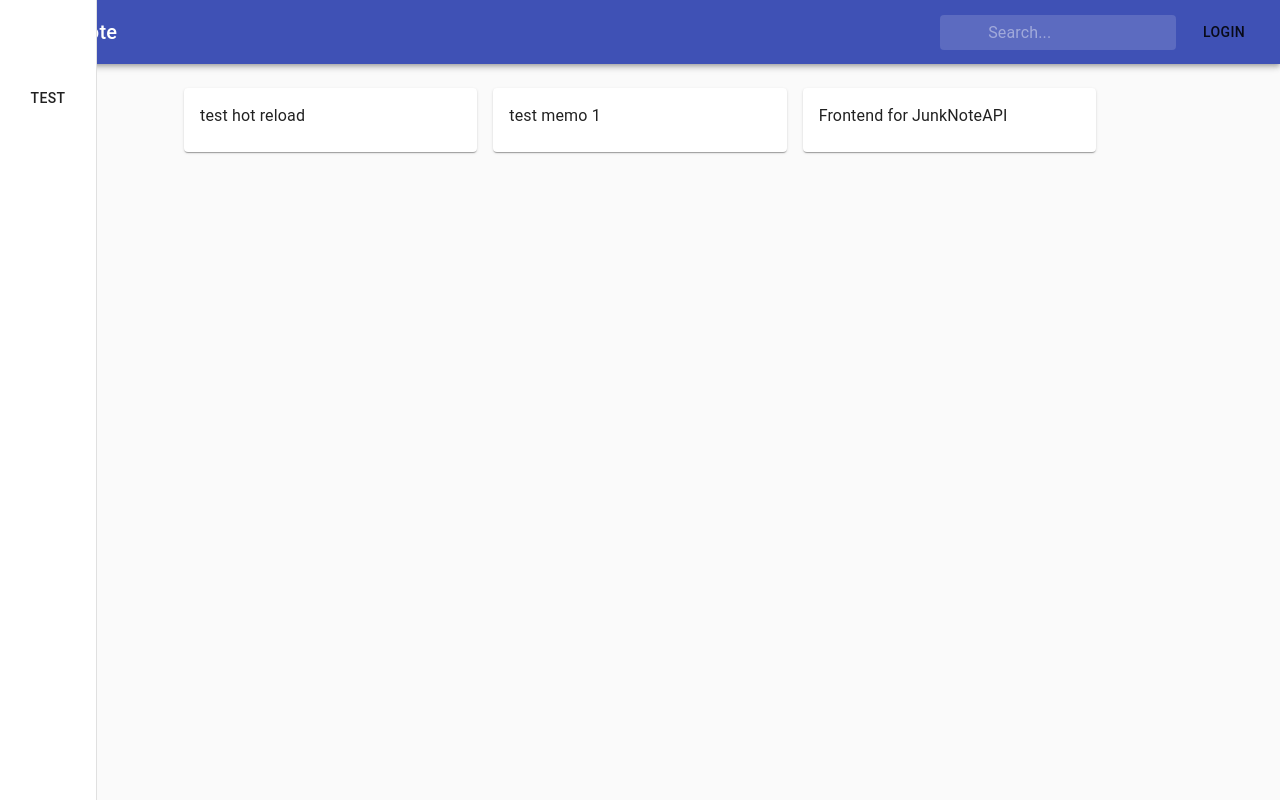
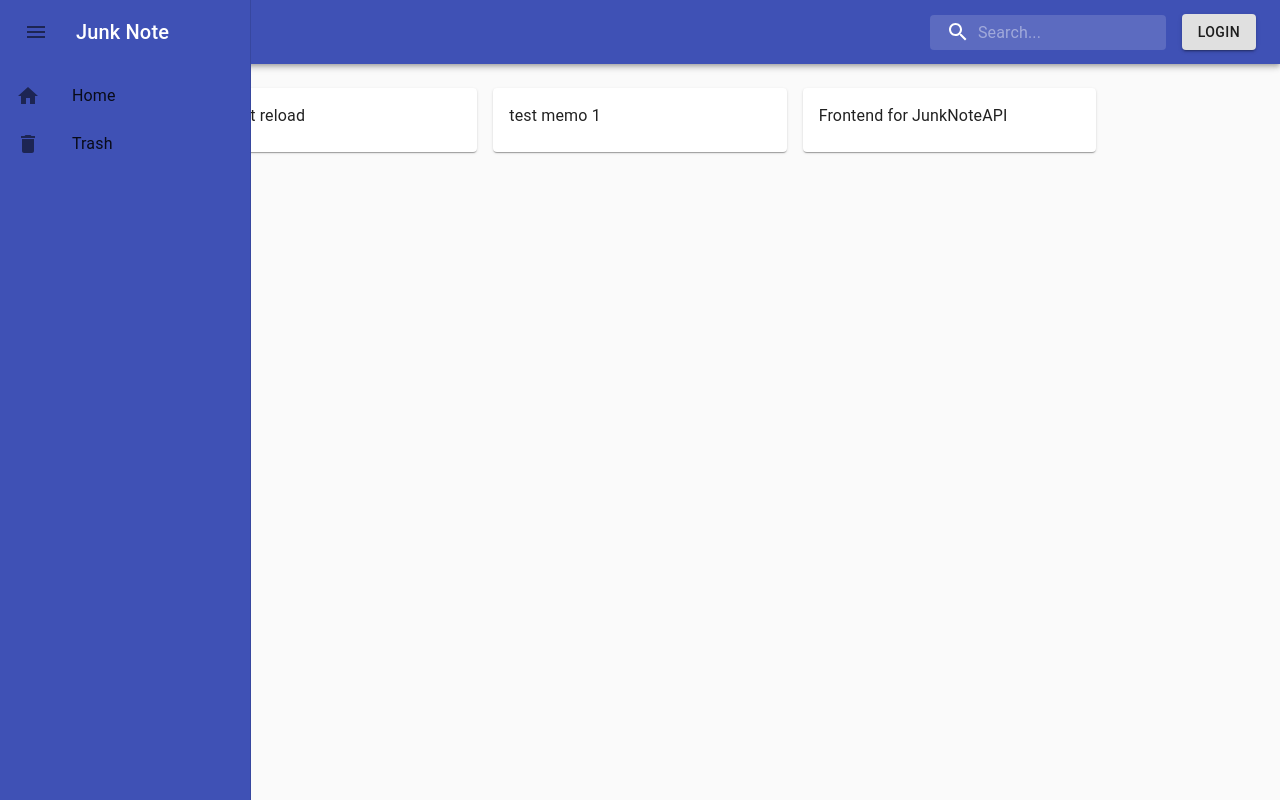
Before and after one commit to shin-hama/JunkNote, a React app: page / in a window 1280 px wide. Built offline with nearby package versions, Linux system fonts and the light colour scheme.

Commit message:
FEAT: Add icon and add drawer items

```diff
--- a/package.json
+++ b/package.json
@@ -32,6 +32,7 @@
   },
   "dependencies": {
     "@material-ui/core": "^4.11.4",
+    "@material-ui/icons": "^4.11.2",
     "react": "^17.0.2",
     "react-dom": "^17.0.2"
   },
--- a/src/components/App.tsx
+++ b/src/components/App.tsx
@@ -4,7 +4,6 @@ import Container from '@material-ui/core/Container'
 import Grid from '@material-ui/core/Grid'
 
 import Header from './Header'
-import LeftDrawer from './LeftDrawer'
 import MemoCard from './MemoCard'
 
 const useStyles = makeStyles((theme: Theme) =>
@@ -26,7 +25,6 @@ export default function App() {
   return (
     <div className="reactApp">
       <Header />
-      <LeftDrawer />
       <Container maxWidth="md" className={classes.mainContainer}>
         <Grid container justify="flex-start" spacing={2}>
           {testMemos.map((item, i) => (
--- a/src/components/Header.tsx
+++ b/src/components/Header.tsx
@@ -1,15 +1,27 @@
 import React from 'react'
+import clsx from 'clsx'
 import { fade, makeStyles, Theme, createStyles } from '@material-ui/core/styles'
 import AppBar from '@material-ui/core/AppBar'
 import Toolbar from '@material-ui/core/Toolbar'
 import Typography from '@material-ui/core/Typography'
 import Button from '@material-ui/core/Button'
 import InputBase from '@material-ui/core/InputBase'
+import IconButton from '@material-ui/core/IconButton'
+import MenuIcon from '@material-ui/icons/Menu'
+import SearchIcon from '@material-ui/icons/Search'
+
+import LeftDrawer from './LeftDrawer'
 
 const useStyles = makeStyles((theme: Theme) =>
   createStyles({
+    overlap: {
+      zIndex: theme.zIndex.drawer + 1,
+    },
     grow: {
       flexGrow: 1,
+    },
+    menuButton: {
+      marginRight: theme.spacing(2),
     },
     title: {
       display: 'none',
@@ -31,6 +43,15 @@ const useStyles = makeStyles((theme: Theme) =>
         marginLeft: theme.spacing(3),
         width: 'auto',
       },
+    },
+    searchIcon: {
+      padding: theme.spacing(0, 2),
+      height: '100%',
+      position: 'absolute',
+      pointerEvents: 'none',
+      display: 'flex',
+      alignItems: 'center',
+      justifyContent: 'center',
     },
     inputRoot: {
       color: 'inherit',
@@ -62,16 +83,35 @@ const useStyles = makeStyles((theme: Theme) =>
 
 export default function Header() {
   const classes = useStyles()
+  const [isDrawerOpen, setIsDrawerOpen] = React.useState<boolean>(true)
+
+  const handleOpen = () => {
+    setIsDrawerOpen(!isDrawerOpen)
+  }
 
   return (
+    <div>
       <div className={classes.grow}>
         <AppBar position="static">
           <Toolbar>
-          <Typography className={classes.title} variant="h6" noWrap>
+            <IconButton
+              edge="start"
+              onClick={handleOpen}
+              className={clsx(classes.menuButton, classes.overlap)}
+              aria-label="menu">
+              <MenuIcon />
+            </IconButton>
+            <Typography
+              className={clsx(classes.title, classes.overlap)}
+              variant="h6"
+              noWrap>
               Junk Note
             </Typography>
             <div className={classes.grow} />
             <div className={classes.search}>
+              <div className={classes.searchIcon}>
+                <SearchIcon />
+              </div>
               <InputBase
                 placeholder="Search..."
                 classes={{
@@ -81,11 +121,13 @@ export default function Header() {
                 inputProps={{ 'area-label': 'search' }}
               />
             </div>
-          <Button>
+            <Button variant="contained">
               <Typography variant="button">Login</Typography>
             </Button>
           </Toolbar>
         </AppBar>
+        <LeftDrawer open={isDrawerOpen} />
+      </div>
     </div>
   )
 }
--- a/src/components/LeftDrawer.tsx
+++ b/src/components/LeftDrawer.tsx
@@ -1,22 +1,61 @@
 import React from 'react'
-import { makeStyles, createStyles } from '@material-ui/core/styles'
-import Button from '@material-ui/core/Button'
+import { makeStyles, createStyles, Theme } from '@material-ui/core/styles'
 import Drawer from '@material-ui/core/Drawer'
 import List from '@material-ui/core/List'
 import ListItem from '@material-ui/core/ListItem'
 import ListItemIcon from '@material-ui/core/ListItemIcon'
 import ListItemText from '@material-ui/core/ListItemText'
 import Toolbar from '@material-ui/core/Toolbar'
+import DeleteIcon from '@material-ui/icons/Delete'
+import HomeIcon from '@material-ui/icons/Home'
 
-export default function LeftDrawer() {
+const useStyles = makeStyles((theme: Theme) =>
+  createStyles({
+    paper: {
+      background: theme.palette.primary.main,
+    },
+    list: {
+      width: 250,
+    },
+  })
+)
+
+const DrawerItems = (): JSX.Element => {
+  const classes = useStyles()
+  const items: { [s: string]: JSX.Element } = {
+    Home: <HomeIcon />,
+    Trash: <DeleteIcon />,
+  }
+
   return (
-    <Drawer variant="persistent" anchor="left" open={true}>
+    <div className={classes.list} role="presentation">
+      <List>
+        {Object.entries(items).map(([name, icon]) => (
+          <ListItem button key={name}>
+            <ListItemIcon>{icon}</ListItemIcon>
+            <ListItemText primary={name} color="inherit" />
+          </ListItem>
+        ))}
+      </List>
+    </div>
+  )
+}
+
+type Props = {
+  open: boolean
+}
+const LeftDrawer: React.FC<Props> = ({ open }) => {
+  const classes = useStyles()
+  return (
+    <Drawer
+      variant="persistent"
+      anchor="left"
+      open={open}
+      classes={{ paper: classes.paper }}>
       <Toolbar />
-      <List>
-        <ListItem>
-          <Button>test</Button>
-        </ListItem>
-      </List>
+      {DrawerItems()}
     </Drawer>
   )
 }
+
+export default LeftDrawer
--- a/webpack.config.js
+++ b/webpack.config.js
@@ -32,7 +32,7 @@ module.exports = {
         use: [
           {
             // babel
-            loader: 'babel-loader',
+            loader: 'babel-loader?cacheDirectory',
             options: {
               presets: ['@babel/preset-env', '@babel/preset-react'],
             },
```
Also changed, not shown: src/components/MemoCard.tsx (+2 -5 lines), 1 other file (tests, documents, lock files or other folders). Lines whose indentation alone changed are shown as unchanged.
